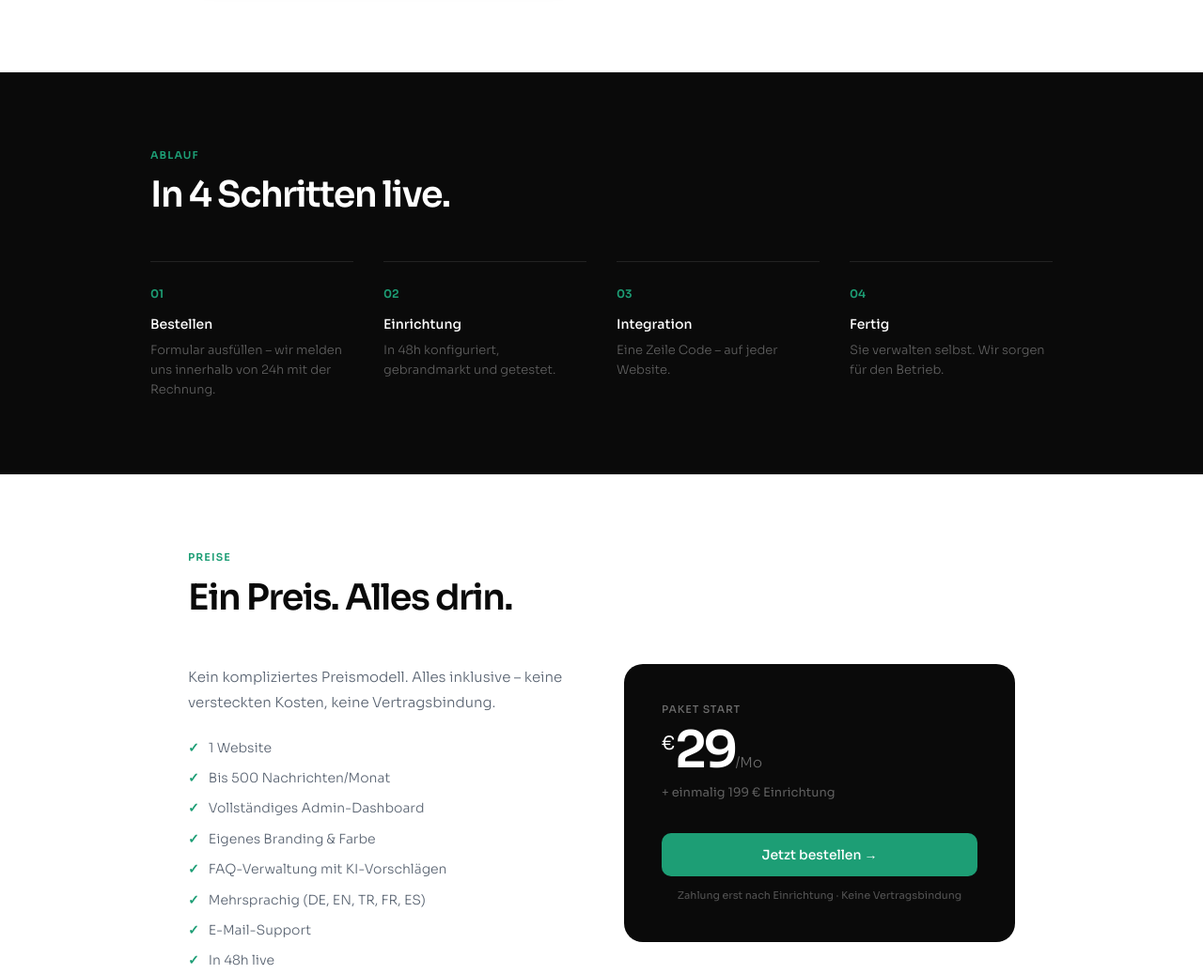
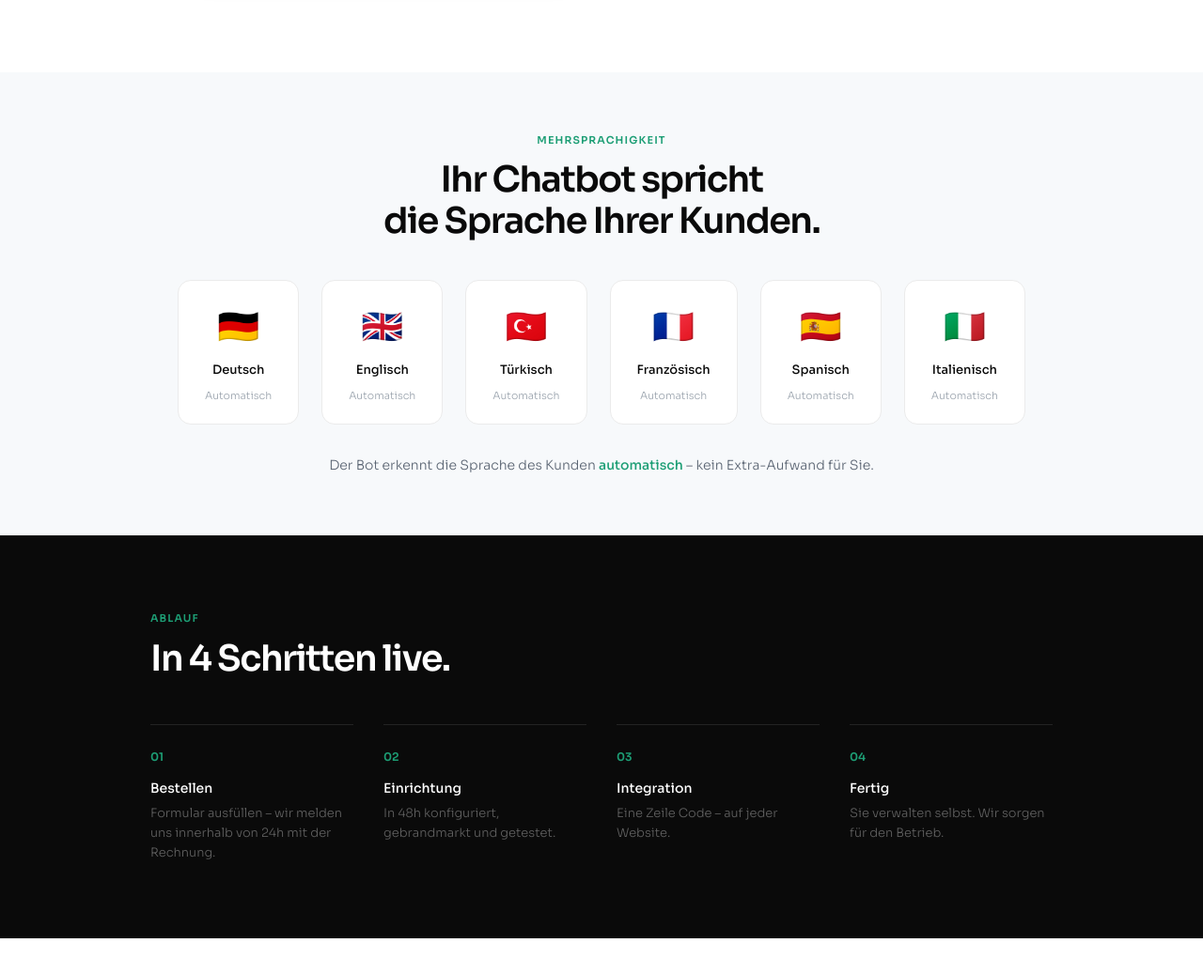
Before and after one commit to ljkrahl-debug/chatbot-pro, a website: page chatbot-app/public/index.html in a window 1280 px wide. Shown: the part 2453-3490 px from the top of the page at 94% size. Drawn offline with nearby package versions, Linux system fonts and the light colour scheme.

Commit message:
Update index.html

```diff
--- a/chatbot-app/public/index.html
+++ b/chatbot-app/public/index.html
@@ -203,6 +203,18 @@
   .faq-a{max-height:0;overflow:hidden;transition:max-height 0.4s ease,padding 0.3s}
   .faq-item.open .faq-a{max-height:200px;padding:0 1.25rem 1.1rem}
   .faq-a p{font-size:14px;color:var(--soft);line-height:1.7;font-weight:300}
+
+  /* LANGUAGES */
+  .lang-section{padding:4rem 2.5rem;background:var(--bg)}
+  .lang-inner{max-width:960px;margin:0 auto;text-align:center}
+  .lang-grid{display:flex;justify-content:center;gap:1.5rem;flex-wrap:wrap;margin-top:2.5rem}
+  .lang-card{background:#fff;border:1px solid var(--border);border-radius:14px;padding:1.25rem 1.75rem;display:flex;flex-direction:column;align-items:center;gap:8px;transition:all 0.2s;min-width:120px}
+  .lang-card:hover{border-color:var(--g);transform:translateY(-3px);box-shadow:0 8px 24px rgba(29,158,117,0.1)}
+  .lang-flag{font-size:36px}
+  .lang-name{font-size:13px;font-weight:500;color:var(--ink)}
+  .lang-auto{font-size:11px;color:var(--muted);font-weight:300}
+  .lang-note{font-size:14px;color:var(--soft);margin-top:2rem;font-weight:300}
+  .lang-note span{color:var(--g);font-weight:500}
 </style>
 </head>
 <body>
@@ -401,6 +413,48 @@
   </div>
 </div>
 
+
+<!-- LANGUAGES -->
+<div class="lang-section">
+  <div class="lang-inner">
+    <div class="sec-label fade-up">Mehrsprachigkeit</div>
+    <div class="sec-title fade-up">Ihr Chatbot spricht<br>die Sprache Ihrer Kunden.</div>
+    <div class="lang-grid">
+      <div class="lang-card fade-up">
+        <div class="lang-flag">🇩🇪</div>
+        <div class="lang-name">Deutsch</div>
+        <div class="lang-auto">Automatisch</div>
+      </div>
+      <div class="lang-card fade-up">
+        <div class="lang-flag">🇬🇧</div>
+        <div class="lang-name">Englisch</div>
+        <div class="lang-auto">Automatisch</div>
+      </div>
+      <div class="lang-card fade-up">
+        <div class="lang-flag">🇹🇷</div>
+        <div class="lang-name">Türkisch</div>
+        <div class="lang-auto">Automatisch</div>
+      </div>
+      <div class="lang-card fade-up">
+        <div class="lang-flag">🇫🇷</div>
+        <div class="lang-name">Französisch</div>
+        <div class="lang-auto">Automatisch</div>
+      </div>
+      <div class="lang-card fade-up">
+        <div class="lang-flag">🇪🇸</div>
+        <div class="lang-name">Spanisch</div>
+        <div class="lang-auto">Automatisch</div>
+      </div>
+      <div class="lang-card fade-up">
+        <div class="lang-flag">🇮🇹</div>
+        <div class="lang-name">Italienisch</div>
+        <div class="lang-auto">Automatisch</div>
+      </div>
+    </div>
+    <div class="lang-note fade-up">Der Bot erkennt die Sprache des Kunden <span>automatisch</span> – kein Extra-Aufwand für Sie.</div>
+  </div>
+</div>
+
 <!-- HOW -->
 <div class="how" id="how">
   <div class="how-inner">
@@ -486,6 +540,7 @@
   <div class="foot-logo">Chatbot24</div>
   <div class="foot-links">
     <a href="mailto:chatbot24service@gmail.com">chatbot24service@gmail.com</a>
+    <a href="/admin" style="color:var(--g);font-weight:500">Admin-Login</a>
     <a href="/rechtliches">Impressum</a>
     <a href="/rechtliches">Datenschutz</a>
   </div>
```
